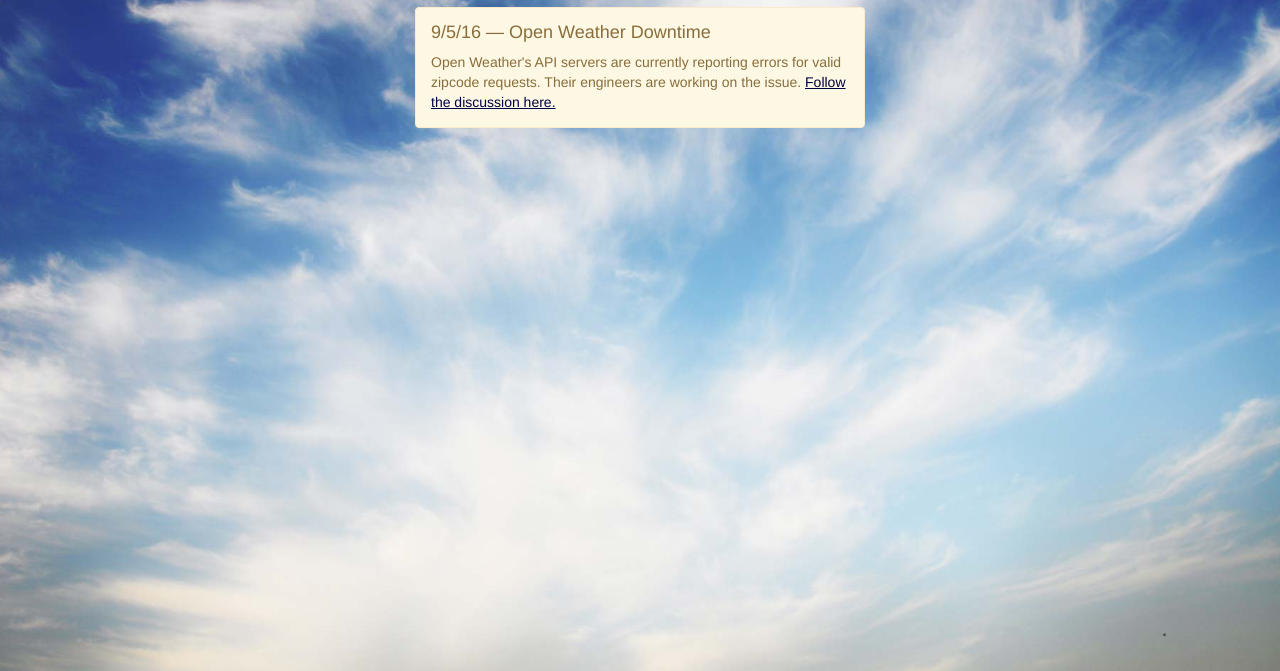
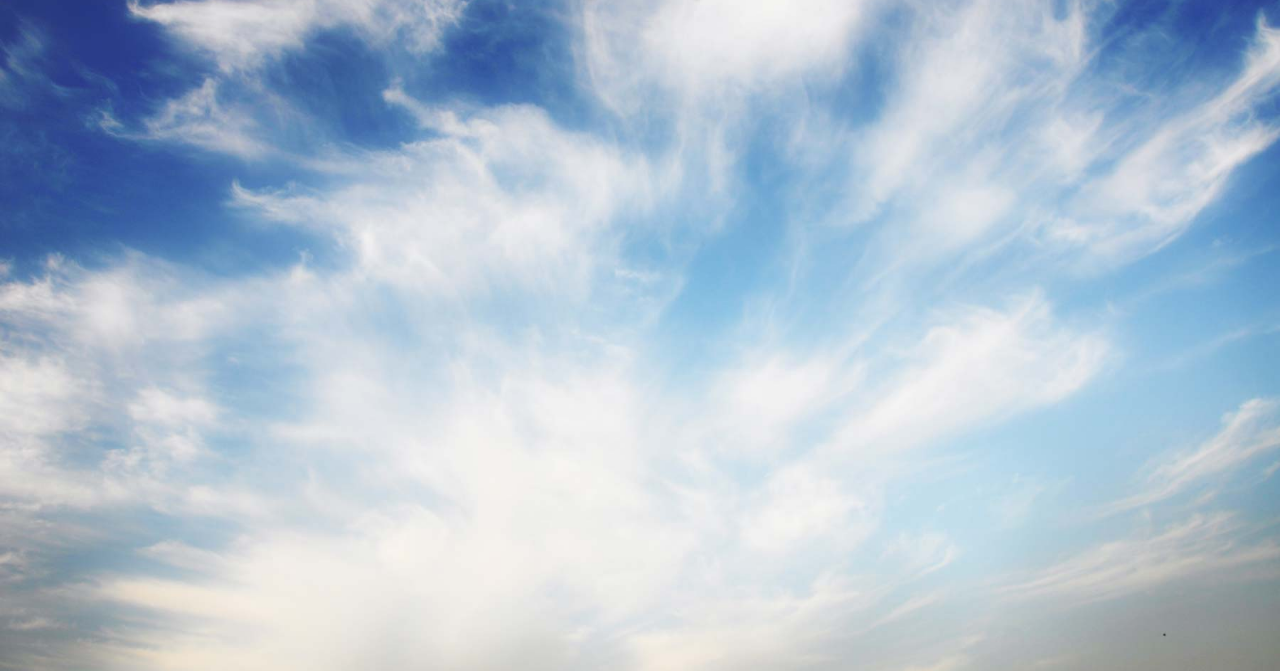
Before and after one commit to itxchy/FCC-weather, a website: page public/index.html in a window 1280 px wide. Shown: the part 129-800 px from the top of the page. Drawn offline with nearby package versions, Linux system fonts and the light colour scheme; some icons are missing.

Commit message:
remove downtime notice

```diff
--- a/public/index.html
+++ b/public/index.html
@@ -30,10 +30,6 @@
                     <h1 class="text-center" ng-class="{'hideuntildata': !hideDataFromView}">
                         Enter your zipcode
                     </h1>
-                    <div class="alert alert-warning alert-block downtime-notice">
-                        <h4>9/5/16 &mdash; Open Weather Downtime</h4>
-                        Open Weather's API servers are currently reporting errors for valid zipcode requests. Their engineers are working on the issue. <a href="https://openweathermap.desk.com/customer/portal/questions/16672263-4-4-for-a-lot-of-zip-codes-when-current-weather-data-api">Follow the discussion here.</a>
-                    </div>
                 </section>
 
                 <div class="alert alert-danger alert-block downtime-notice" ng-class="{'hideuntildata': !zipcodeErrorMessage}" ng-cloak>
```
Also changed, not shown: source/index.html (+0 -4 lines).
